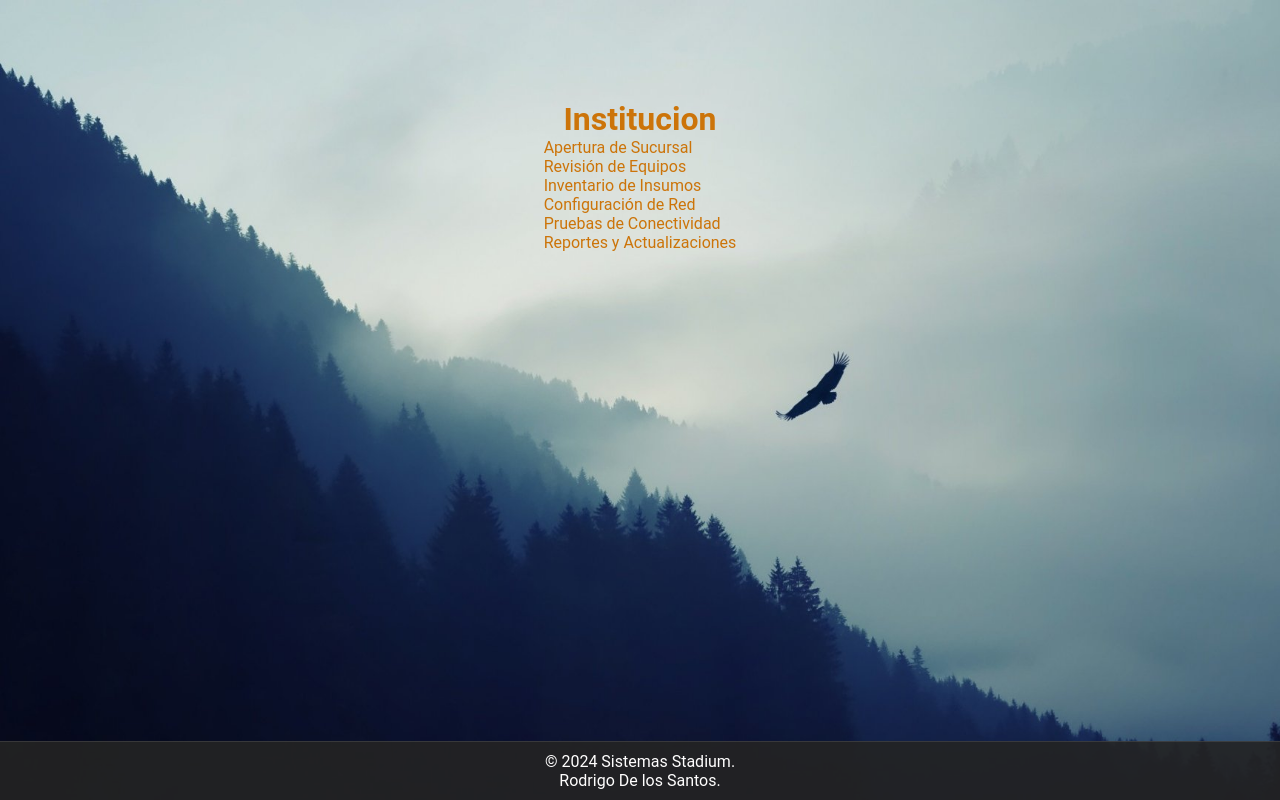
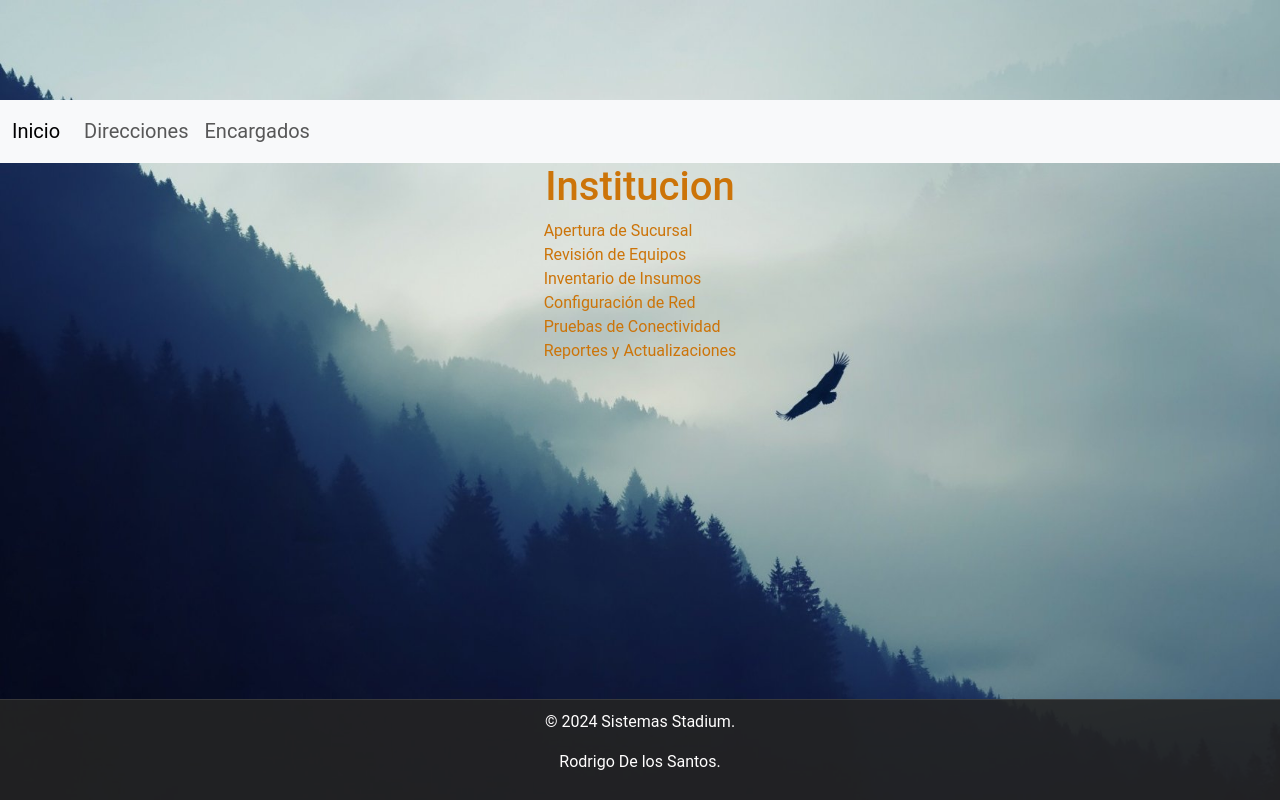
Before and after one commit to Rodridls22/RDelossantos-59930, a plain HTML site: page pages/insitucion.html in a window 1280 px wide. Drawn offline with nearby package versions, Linux system fonts and the light colour scheme.

Commit message:
Update insitucion.html
Cambio de estilos con bootstrap

```diff
--- a/pages/insitucion.html
+++ b/pages/insitucion.html
@@ -3,12 +3,32 @@
 <head>
     <meta charset="UTF-8">
     <meta http-equiv="X-UA-Compatible" content="IE=edge">
+    <link href="https://cdn.jsdelivr.net/npm/bootstrap@5.3.3/dist/css/bootstrap.min.css" rel="stylesheet" integrity="sha384-QWTKZyjpPEjISv5WaRU9OFeRpok6YctnYmDr5pNlyT2bRjXh0JMhjY6hW+ALEwIH" crossorigin="anonymous">
     <meta name="viewport" content="width=device-width, initial-scale=1.0">
     <link rel="shortcut icon" href="images/icono.png">
     <link rel="stylesheet" href="../style.css">
     <title>insitucion - Sistemas Stadium</title>
 </head>
 <body>
+
+    <nav class="navbar navbar-expand-lg bg-body-tertiary">
+        <div class="container-fluid">
+          <a class="navbar-brand" href="#">Inicio</a>
+          <button class="navbar-toggler" type="button" data-bs-toggle="collapse" data-bs-target="#navbarNavAltMarkup" aria-controls="navbarNavAltMarkup" aria-expanded="false" aria-label="Toggle navigation">
+            <span class="navbar-toggler-icon"></span>
+          </button>
+          <div class="collapse navbar-collapse" id="navbarNavAltMarkup">
+            <div class="navbar-nav">
+              <a class="nav-link" href="../pages/Sucursales.html">Direcciones</a>
+              <a class="nav-link" href="https://www.microsoft.com/es-es/microsoft-365/outlook/email-and-calendar-software-microsoft-outlook">Encargados</a>
+            </div>
+          </div>
+        </div>
+      </nav>
+
+
+
+
     <header>
         <h1>Institucion</h1>
     </header>
@@ -27,4 +47,6 @@
         <p>Rodrigo De los Santos.</p>
     </footer>
 </body>
+
+<script src="https://cdn.jsdelivr.net/npm/bootstrap@5.3.3/dist/js/bootstrap.bundle.min.js" integrity="sha384-YvpcrYf0tY3lHB60NNkmXc5s9fDVZLESaAA55NDzOxhy9GkcIdslK1eN7N6jIeHz" crossorigin="anonymous"></script>
 </html>
```
